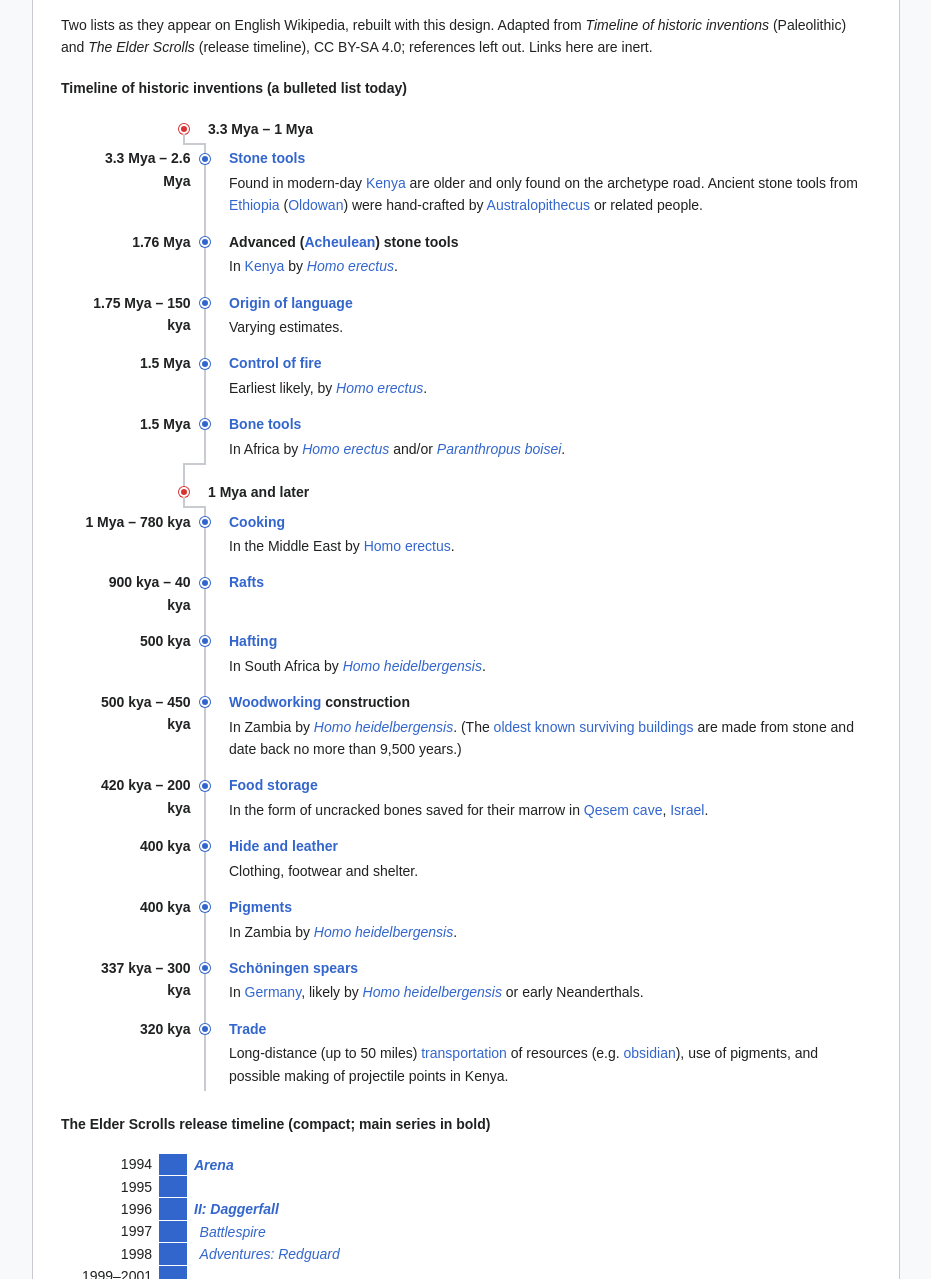
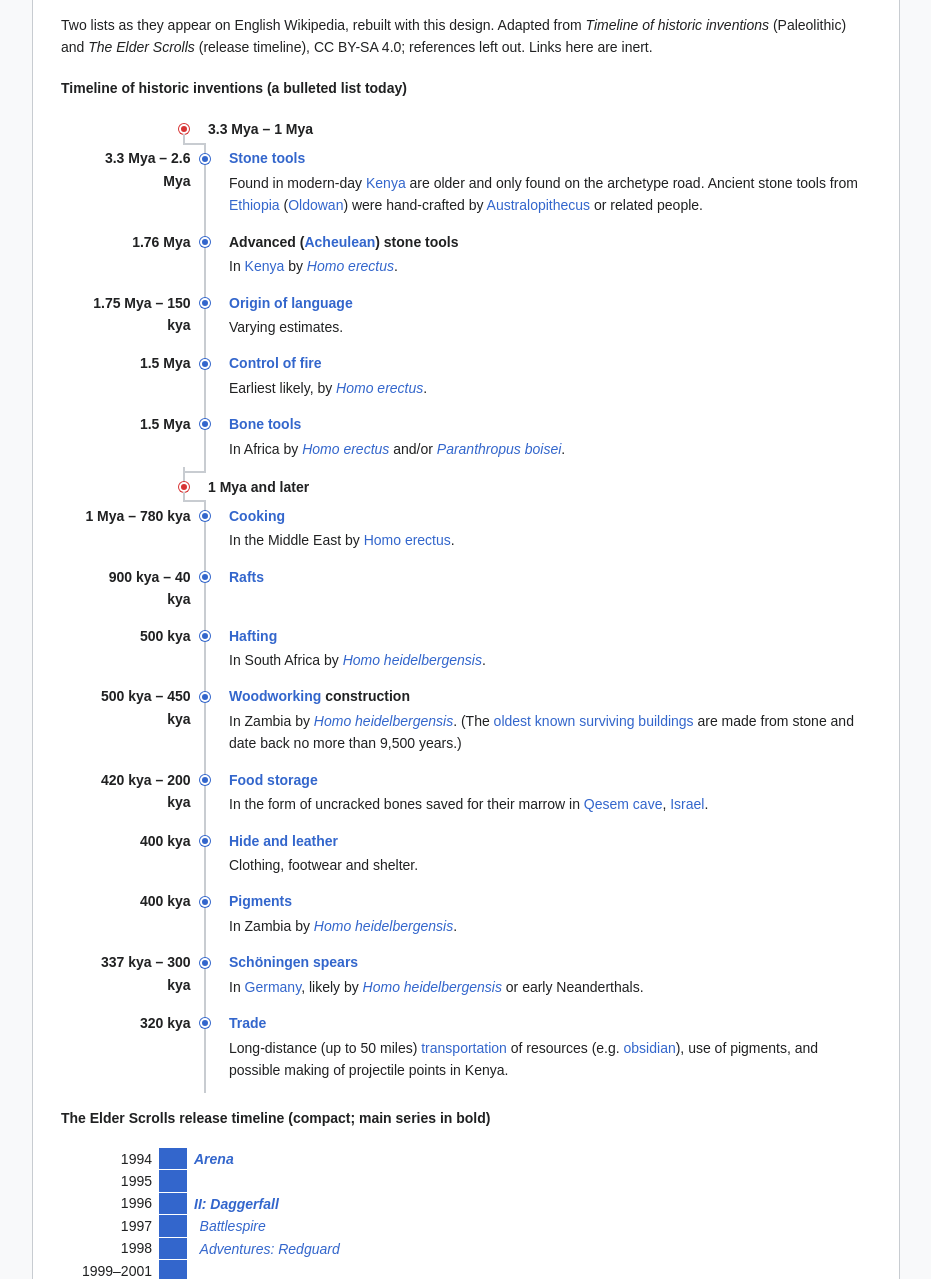
Before and after one commit to psygo/wikipedia_timeline, a plain HTML site: page prototype/article.html in a window 1280 px wide. Shown: the part 2729-4008 px from the top of the page, without its empty margins (174-1105 px from the left). Drawn offline with Linux system fonts and the light colour scheme.

Commit message:
Section step-back sits just above the next dot, mirroring the step below the red dot
Co-Authored-By: Claude Sonnet 5.5 <noreply@anthropic.com>

```diff
--- a/prototype/timeline.css
+++ b/prototype/timeline.css
@@ -402,7 +402,7 @@
  * outer rail does not run through the inner timeline, and sections nest freely.
  */
 .wt-timeline__item--section {
-	padding: 0 0 1em;
+	padding: 0 0 0.6em;
 }
 
 .wt-timeline__item--section:last-child {
@@ -454,13 +454,13 @@
 /* The inner rail runs a little past its first and last dot, to meet the connectors. */
 .wt-timeline--section::before {
 	top: -0.25em;
-	bottom: -0.25em;
+	bottom: -0.85em;
 }
 
 /*
  * Connectors. While a section is open, the line does not stop at the body (which hides
  * the outer rail): it leaves the red dot, steps across to the inner rail, runs down the
- * inner dots, and steps back to the outer rail to reach the next dot. Offsets are the
+ * inner dots, and steps back to the outer rail just above the next dot. Offsets are the
  * outer rail (x) relative to the section; 4px is the compact layout, the wide layout
  * follows in the media query.
  */
@@ -487,7 +487,7 @@
 .wt-timeline__item--section > .wt-timeline__body::after {
 	content: '';
 	position: absolute;
-	bottom: 0;
+	bottom: -0.6em;
 	left: 4px;
 	width: calc( 1.5em + 2px );
 	height: calc( 0.25em + 1px );
--- a/sandbox/Fanaro009/Timeline_sandbox__styles.css
+++ b/sandbox/Fanaro009/Timeline_sandbox__styles.css
@@ -402,7 +402,7 @@
  * outer rail does not run through the inner timeline, and sections nest freely.
  */
 .wt-timeline__item--section {
-	padding: 0 0 1em;
+	padding: 0 0 0.6em;
 }
 
 .wt-timeline__item--section:last-child {
@@ -454,13 +454,13 @@
 /* The inner rail runs a little past its first and last dot, to meet the connectors. */
 .wt-timeline--section::before {
 	top: -0.25em;
-	bottom: -0.25em;
+	bottom: -0.85em;
 }
 
 /*
  * Connectors. While a section is open, the line does not stop at the body (which hides
  * the outer rail): it leaves the red dot, steps across to the inner rail, runs down the
- * inner dots, and steps back to the outer rail to reach the next dot. Offsets are the
+ * inner dots, and steps back to the outer rail just above the next dot. Offsets are the
  * outer rail (x) relative to the section; 4px is the compact layout, the wide layout
  * follows in the media query.
  */
@@ -487,7 +487,7 @@
 .wt-timeline__item--section > .wt-timeline__body::after {
 	content: '';
 	position: absolute;
-	bottom: 0;
+	bottom: -0.6em;
 	left: 4px;
 	width: calc( 1.5em + 2px );
 	height: calc( 0.25em + 1px );
--- a/template/Template_Timeline_styles.css
+++ b/template/Template_Timeline_styles.css
@@ -402,7 +402,7 @@
  * outer rail does not run through the inner timeline, and sections nest freely.
  */
 .wt-timeline__item--section {
-	padding: 0 0 1em;
+	padding: 0 0 0.6em;
 }
 
 .wt-timeline__item--section:last-child {
@@ -454,13 +454,13 @@
 /* The inner rail runs a little past its first and last dot, to meet the connectors. */
 .wt-timeline--section::before {
 	top: -0.25em;
-	bottom: -0.25em;
+	bottom: -0.85em;
 }
 
 /*
  * Connectors. While a section is open, the line does not stop at the body (which hides
  * the outer rail): it leaves the red dot, steps across to the inner rail, runs down the
- * inner dots, and steps back to the outer rail to reach the next dot. Offsets are the
+ * inner dots, and steps back to the outer rail just above the next dot. Offsets are the
  * outer rail (x) relative to the section; 4px is the compact layout, the wide layout
  * follows in the media query.
  */
@@ -487,7 +487,7 @@
 .wt-timeline__item--section > .wt-timeline__body::after {
 	content: '';
 	position: absolute;
-	bottom: 0;
+	bottom: -0.6em;
 	left: 4px;
 	width: calc( 1.5em + 2px );
 	height: calc( 0.25em + 1px );
```
